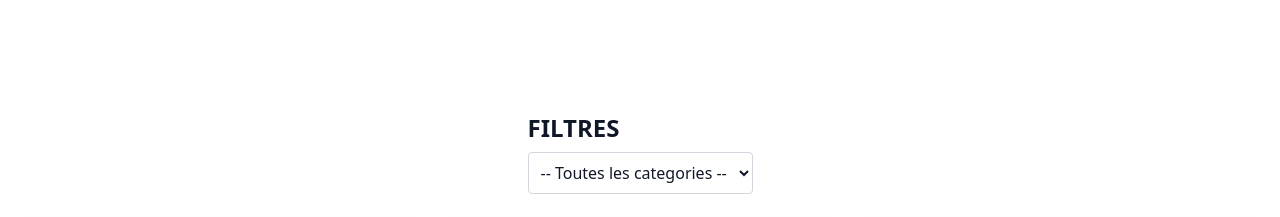
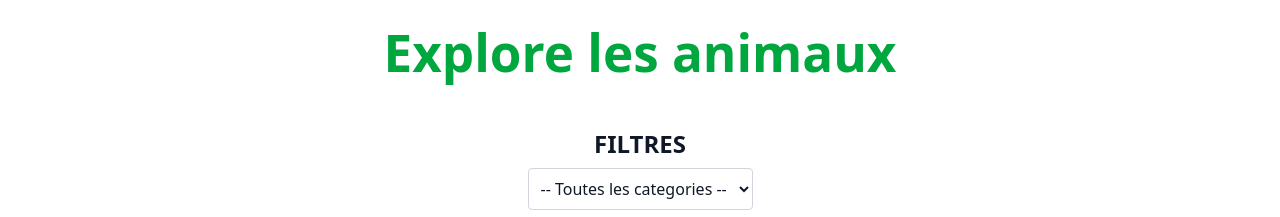
Before and after one commit to Amr69130/js-examen-amrouche2, a website built with Vite: page index.html in a window 1280 px wide. Shown: the top 217 px of the page. Built offline with nearby package versions, Linux system fonts and the light colour scheme.

Commit message:
add title header

```diff
--- a/index.html
+++ b/index.html
@@ -1,11 +1,16 @@
 <body
   class="min-h-screen p-6 flex flex-col gap-6 bg-white dark:bg-gray-900 text-gray-900 dark:text-gray-100"
 >
-  <div class="text-green-500 dark:text-gray-400" id="app"></div>
-
+  <header class="mb-6">
+    <h1
+      class="text-4xl font-bold text-green-600 dark:text-green-400 text-center"
+    >
+      Explore les animaux
+    </h1>
+  </header>
   <!-- FILTRES -->
   <div>
-    <h2 class="text-2xl font-semibold mb-2">FILTRES</h2>
+    <h2 class="text-2xl font-semibold mb-2 text-center">FILTRES</h2>
     <select
       id="animalFilter"
       class="w-full p-2 border border-gray-300 rounded focus:outline-none focus:ring-2 focus:ring-green-500 dark:bg-gray-700 dark:border-gray-600 dark:text-gray-100"
```
